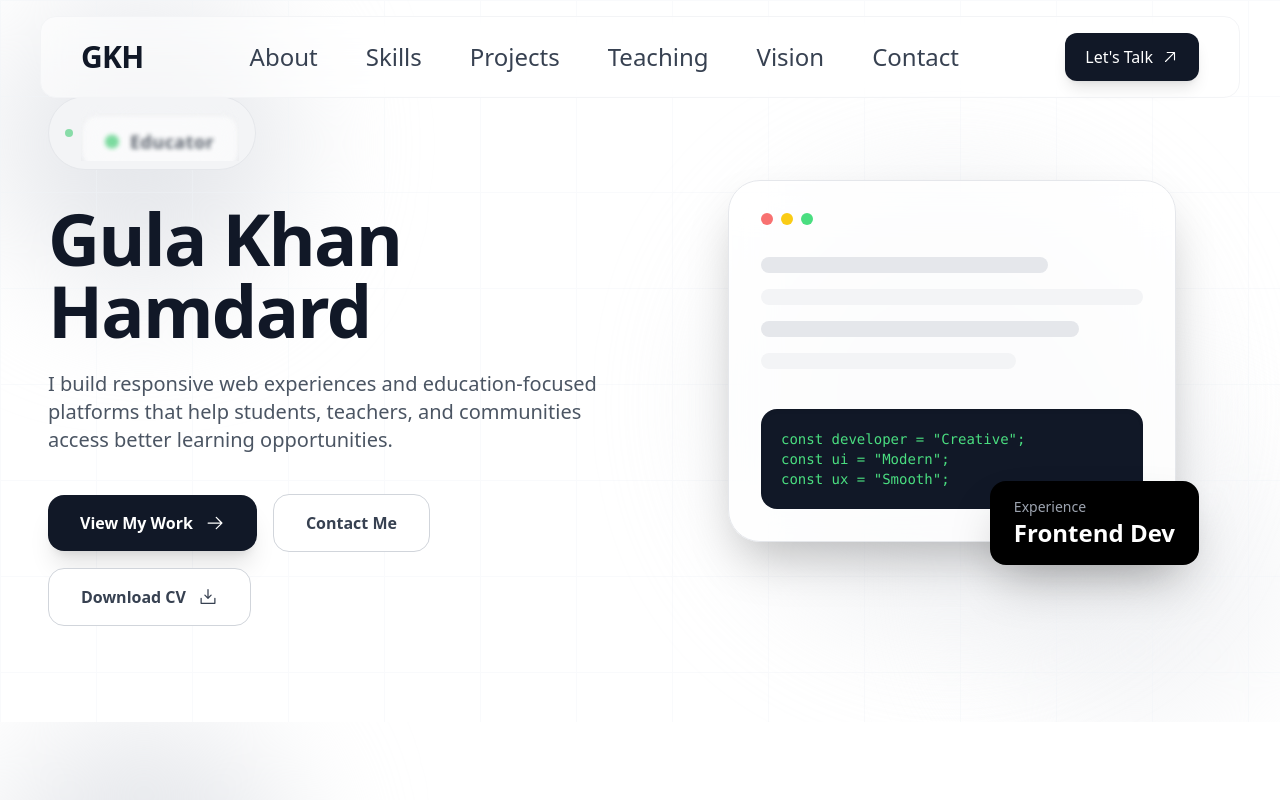
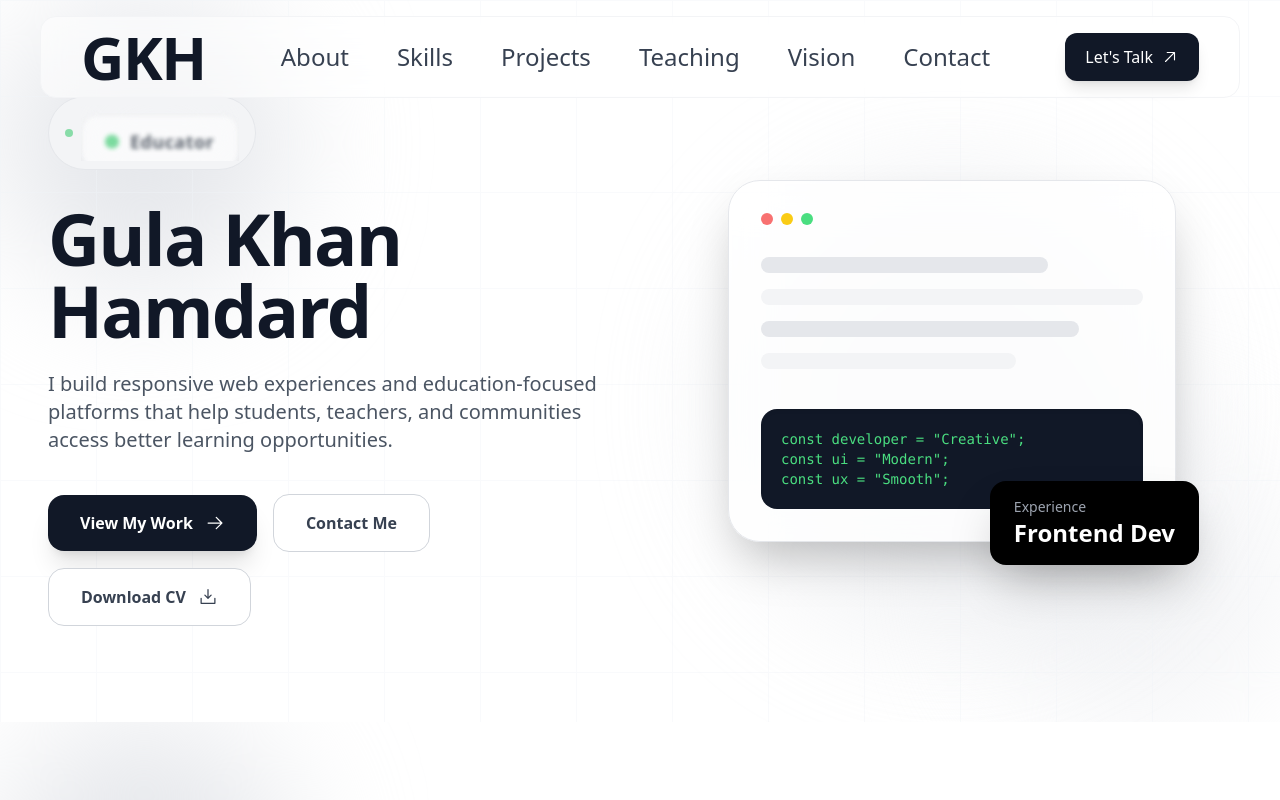
Before and after one commit to MuhdAddasHamdard/My-Protfolio, a React (Vite) app: page / in a window 1280 px wide. Shown: the top 800 px of the page. Built offline with nearby package versions, Linux system fonts and the light colour scheme.

Commit message:
fix logo

```diff
--- a/src/components/Navbar.jsx
+++ b/src/components/Navbar.jsx
@@ -99,7 +99,7 @@ const Navbar = () => {
                   behavior: "smooth",
                 })
               }
-              className=" text-2xl sm:text-3xl font-black tracking-tight text-gray-900 hover:opacity-80 transition
+              className=" text-4xl sm:text-6xl font-black tracking-tight text-gray-900 hover:opacity-80 transition
               "
             >
               GKH
```
